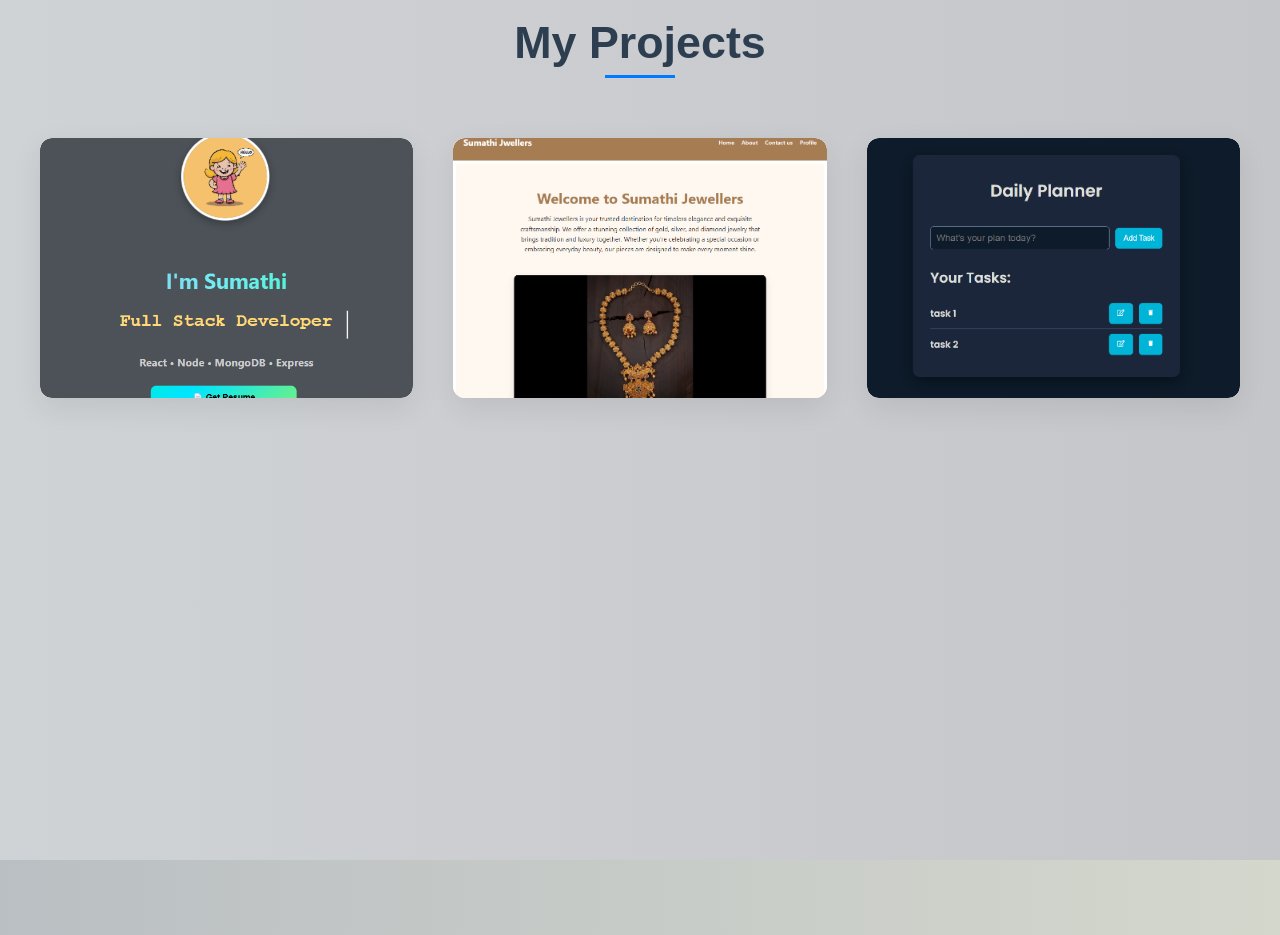
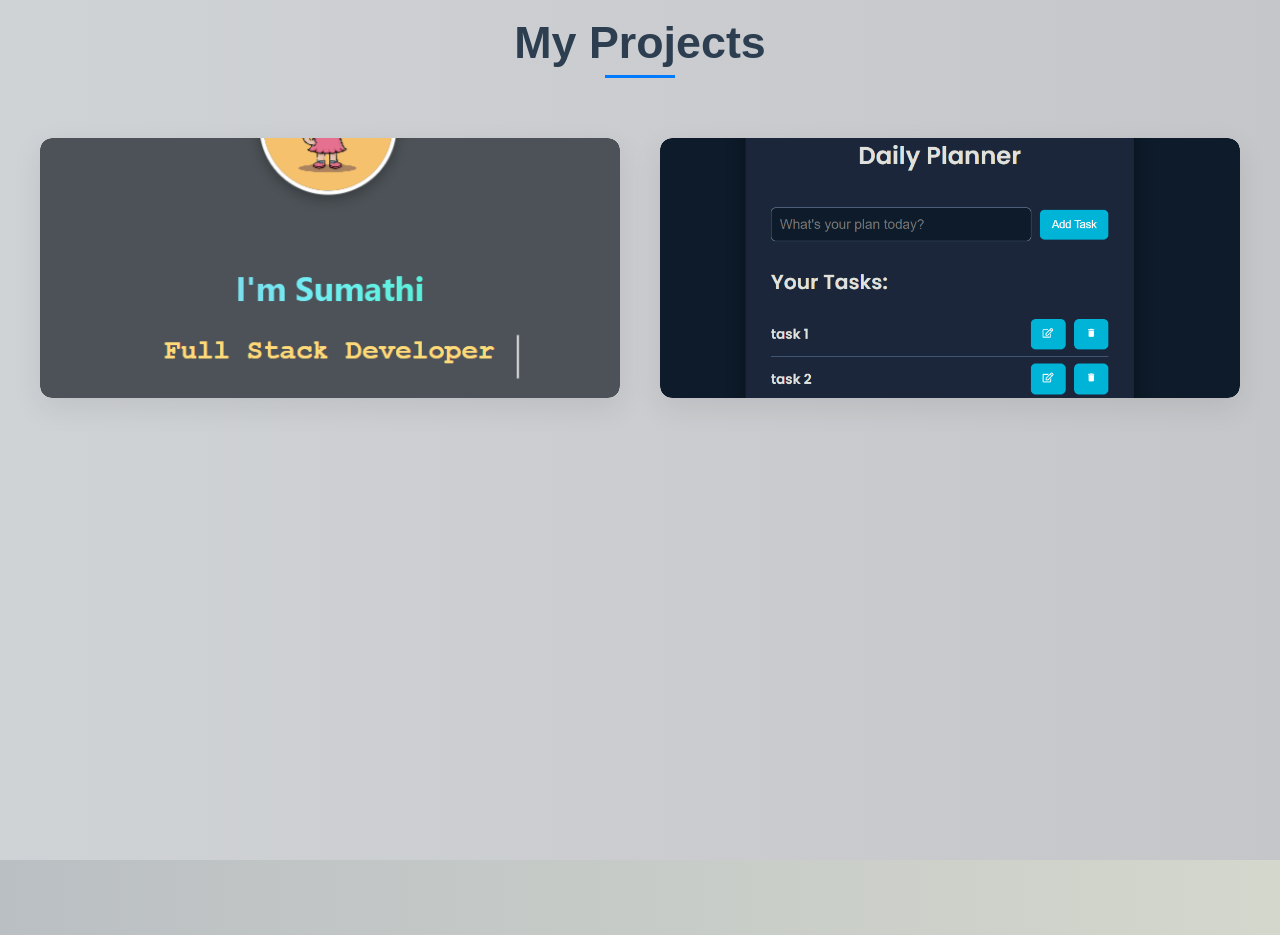
Before and after one commit to Sumathi931/Portofolio, a React (Create React App) app: page / in a window 1280 px wide. Shown: the part 920-1855 px from the top of the page. Built offline with nearby package versions, Linux system fonts and the light colour scheme.

Commit message:
project.js

```diff
--- a/src/components/project.js
+++ b/src/components/project.js
@@ -12,13 +12,13 @@ const projects = [
     description:
       "A responsive personal portfolio website built using React.js and CSS. The site showcases my work, skills, and contact information in a clean and organized layout. It features smooth navigation, modern styling, and reusable React components for scalability and maintainability.",
   },
-  {
-    title: "E-Commerce App",
-    image: j1,
-    link:"https://dailyplanner-sumathi.vercel.app/",
-    description:
-      "A full-stack e-commerce application using MERN stack with features like user authentication, shopping cart, and Stripe integration. Explore a wide range of products, manage your cart, and experience a seamless checkout process.",
-  },
+  // {
+  //   title: "E-Commerce App",
+  //   image: j1,
+  //   link:"https://dailyplanner-sumathi.vercel.app/",
+  //   description:
+  //     "A full-stack e-commerce application using MERN stack with features like user authentication, shopping cart, and Stripe integration. Explore a wide range of products, manage your cart, and experience a seamless checkout process.",
+  // },
   {
     title: "Daily Planner",
     image: dp,
```
